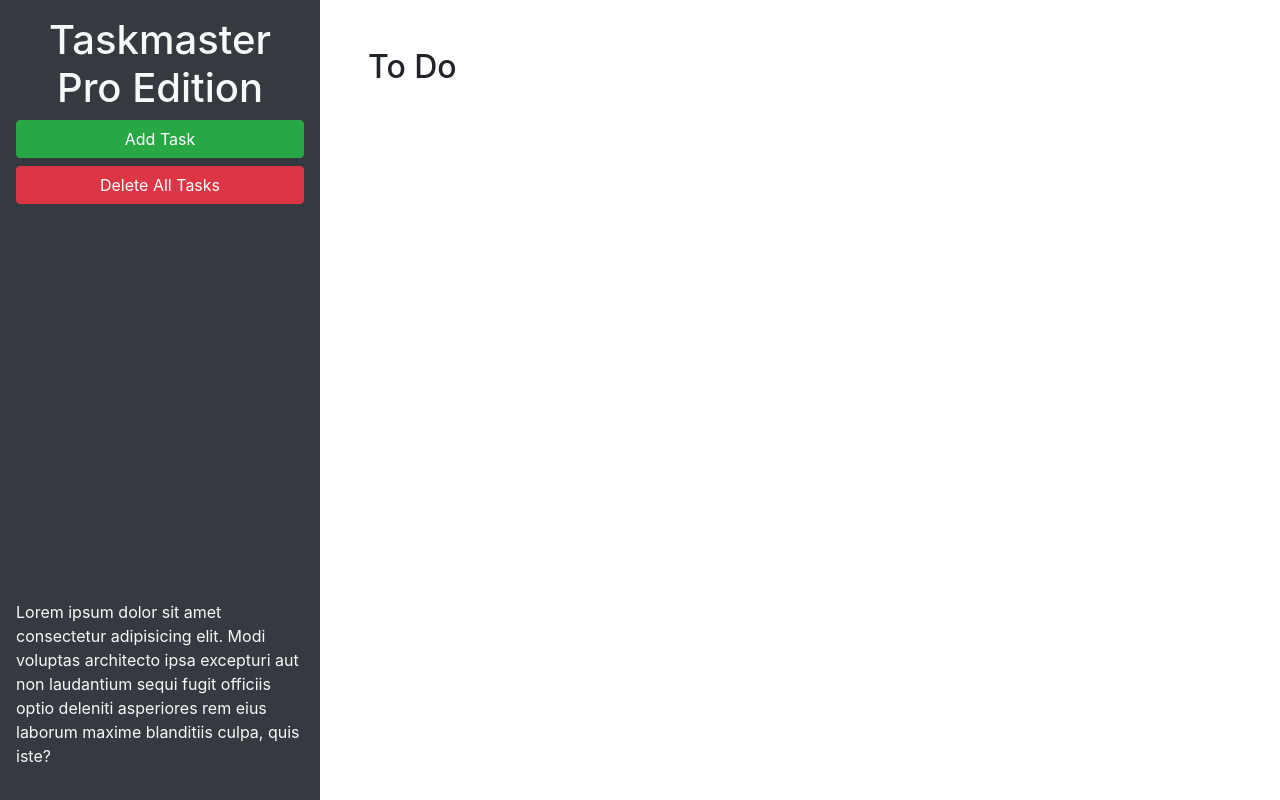
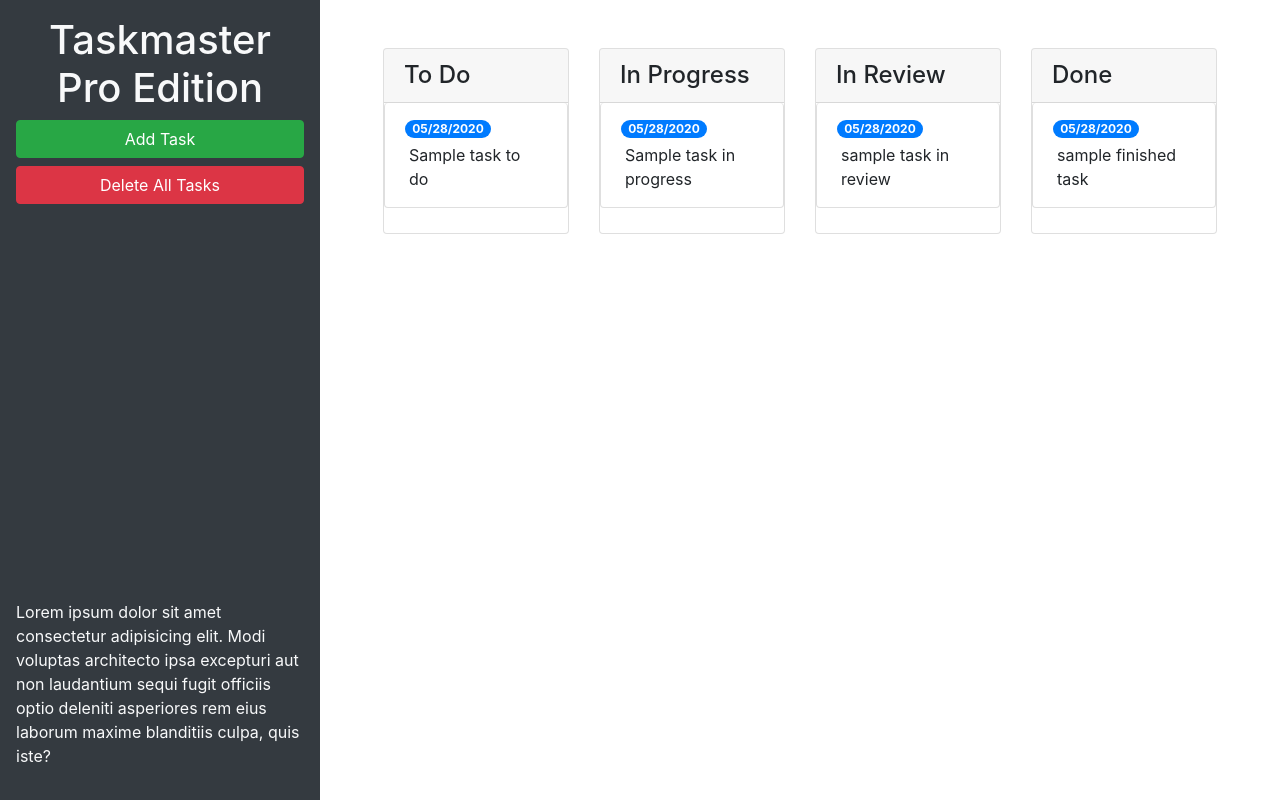
Before and after one commit to Christopher-de/taskmaster-pro, a plain HTML site: page index.html in a window 1280 px wide. Drawn offline with nearby package versions, Linux system fonts and the light colour scheme.

Commit message:
added task types changed modal display

```diff
--- a/index.html
+++ b/index.html
@@ -24,10 +24,73 @@
       </p>
     </header>
     <main class="col-12 col-lg-9">
-      <div class="m-5">
-        <h2>To Do</h2>
-        <ul id="list-toDo" class="list-group"> </ul>
+
+
+
+      <div class="m-5 row justify-content-around">
+
+
+                  <div class="col-12 col-md-6 col-xl-3 mb-3">
+                    <div class="card">
+                      <h4 class="card-header">
+                        To Do
+                      </h4>
+                      <ul id="list-toDo" class="list-group">
+                        <li class="list-group-item">
+                          <span class="badge badge-primary badge-pill">05/28/2020</span>
+                          <p class="m-1">Sample task to do</p>
+                        </li>
+                      </ul>
+                    </div>
+                  </div>
+
+                  <div class="col-12 col-md-6 col-xl-3 mb-3">
+                    <div class="card">
+                      <h4 class="card-header">
+                        In Progress
+                      </h4>
+                      <ul id="list-inProgress" class="list-group">
+                        <li class="list-group-item">
+                          <span class="badge badge-primary badge-pill">05/28/2020</span>
+                          <p class="m-1">Sample task in progress</p>
+                        </li>
+                      </ul>
+                    </div>
+                  </div>
+
+                  <div class="col-12 col-md-6 col-xl-3 mb-3">
+                    <div class="card">
+                      <h4 class="card-header">
+                        In Review
+                      </h4>
+                      <ul id="list-inReview" class="list-group">
+                        <li class="list-group-item">
+                          <span class="badge badge-primary badge-pill">05/28/2020</span>
+                          <p class="m-1">sample task in review</p>
+                        </li>
+                      </ul>
+                    </div>
+                  </div>
+
+                  <div class="col-12 col-md-6 col-xl-3 mb-3">
+                    <div class="card">
+                      <h4 class="card-header">
+                        Done
+                      </h4>
+                      <ul id="list-done" class="list-group">
+                        <li class="list-group-item">
+                          <span class="badge badge-primary badge-pill">05/28/2020</span>
+                          <p class="m-1">sample finished task</p>
+                        </li>
+                      </ul>
+                    </div>
+                  </div>
+
+
       </div>
+
+
+
     </main>
   </div>
 
@@ -46,11 +109,11 @@
           <form>
             <div class="form-group">
               <label for="modalTaskDescription">Task description</label>
-              <textarea id="modalTaskDescription" rows="3"></textarea>
+              <textarea id="modalTaskDescription" rows="3" class="form-control"></textarea>
             </div>
             <div class="form-group">
               <label for="modalDueDate">Due date</label>
-              <input type="text" id="modalDueDate" placeholder="mm/dd/yyyy" autocomplete="off" />
+              <input type="text" id="modalDueDate" class="form-control" placeholder="mm/dd/yyyy" autocomplete="off" />
             </div>
           </form>
         </div>
```
